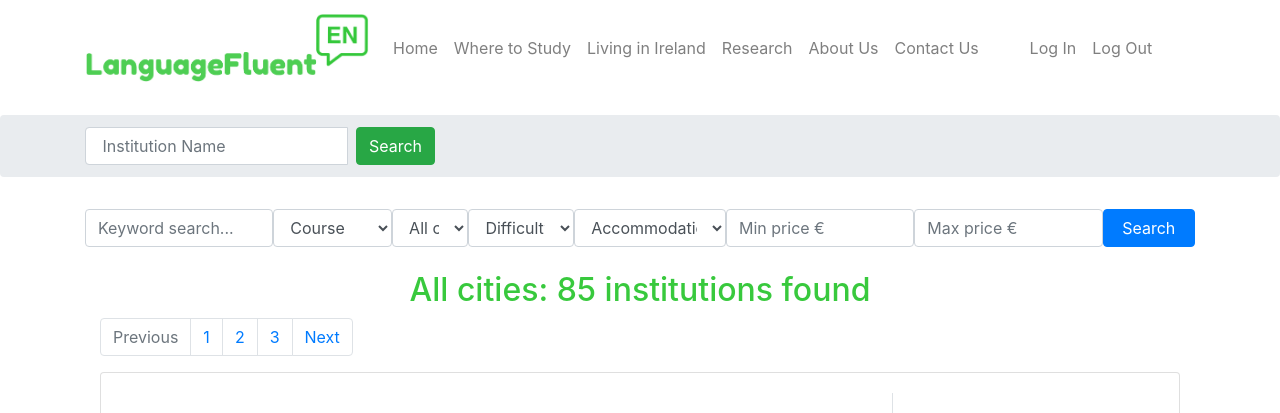
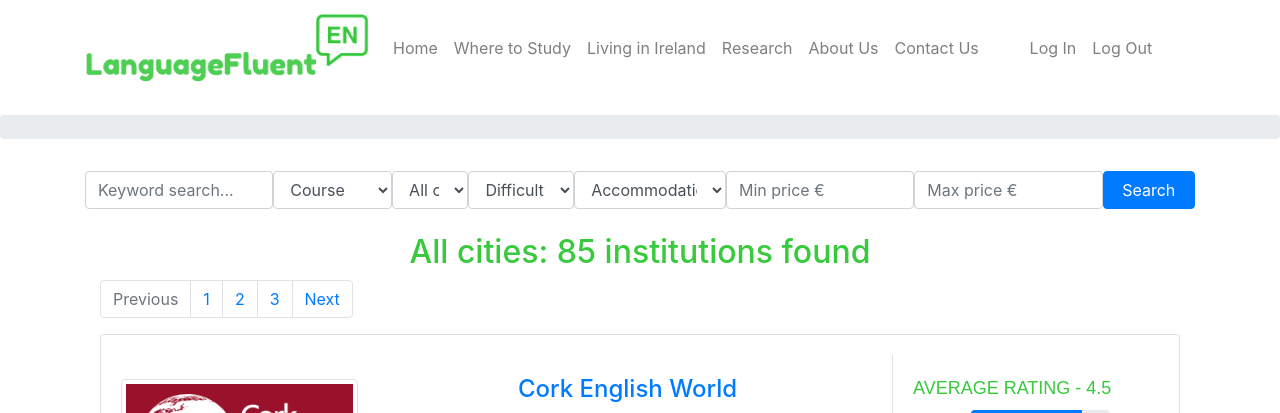
Before and after one commit to MarciaTobias/software-engineering-web, a PHP site: page /whereStudy.php in a window 1280 px wide. Shown: the top 413 px of the page. Run offline with PHP 8.4, Linux system fonts and the light colour scheme.

Commit message:
More images
Images referent to the school details

```diff
--- a/views/header.php
+++ b/views/header.php
@@ -22,7 +22,7 @@
                         <a class="nav-link" href="../public/index.php">Home</a>
                     </li>
                     <li class="nav-item">
-                        <a class="nav-link" href="#">Where to Study</a>
+                        <a class="nav-link" href="../views/whereStudy.php">Where to Study</a>
                     </li>
                     <li class="nav-item">
                         <a class="nav-link" href="#">Living in Ireland</a>
--- a/views/institutionDetailsUp.php
+++ b/views/institutionDetailsUp.php
@@ -251,7 +251,7 @@
             <!-- Creating the carousel item -->
             <div class="carousel-item active">
                 <!--Defining the video to be shown  -->
-                <video class="embed-responsive embed-responsive-16by9"  controls>
+                <video class="embed-responsive embed-responsive-16by9"  controls autoplay>
                     <source src="../images/Top%20things%20to%20do%20in%20Cork.mp4" type="video/mp4">
                 </video>
             </div>
--- a/views/whereStudy.php
+++ b/views/whereStudy.php
@@ -39,10 +39,6 @@
     <div class="container ">
         <div class="row">
             <div class="col-md-4 col-lg-4 ">
-                <form class="input-group d-inline-flex  " >
-                    <input class="form-control mr-sm-2" type="text" placeholder=" Institution Name">
-                    <button class="btn btn-success" type="submit"><i class="fa fa-search"></i> Search</button>
-                </form>
             </div>
         </div>
     </div>
@@ -226,7 +222,11 @@
                                 <ul class="list-unstyled">
                                     <li class="text-secondary"><small>10 Reviews  </small></li>
                                 </ul>
-                                <button type="button"  class="btn btn-outline-primary  ml-4" >Details</button>
+
+                                <a href="../views/institutionDetails.php">
+                                    <button type="button" class="btn btn-outline-primary  ml-4" >Details</button></a>
+
+
                             </div>
                         </div>
                     </div>
```
Also changed, not shown: images/Cork English World.jpg (added), images/Delfin.jpg (added), images/Griffith logo .png (added).
